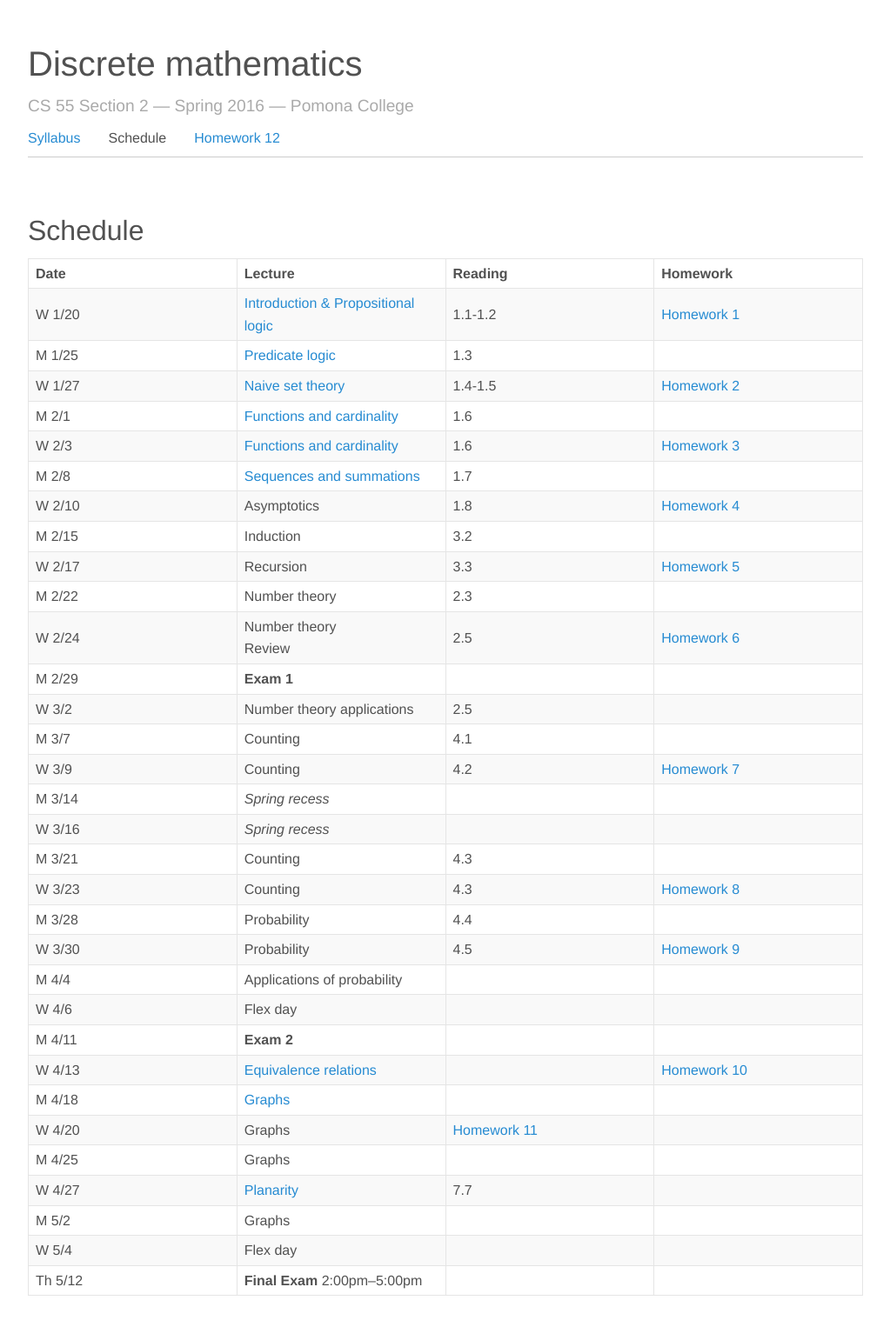
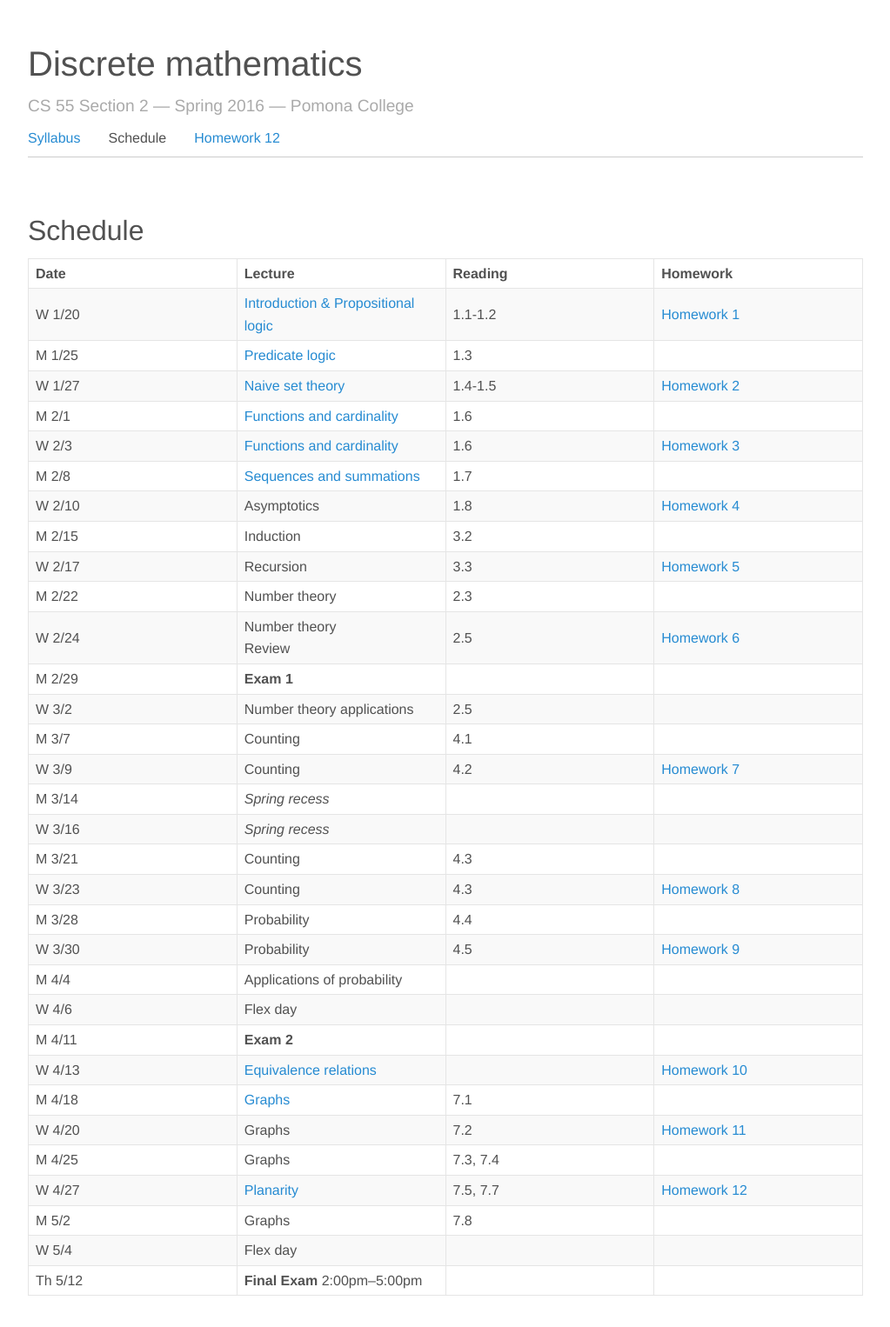
Before and after one commit to jnylam/jnylam.github.io, a Jekyll site: the page built from _courses/55/index.md, in a window 1280 px wide. Shown: the whole page at 87% size, without its empty margins (128-1151 px from the left). Built offline with Jekyll 4.4.1, drawn with Linux system fonts in a browser that asks for light colours.

Commit message:
55 schedule

```diff
--- a/_courses/55/index.md
+++ b/_courses/55/index.md
@@ -32,10 +32,10 @@ M 4/4  | Applications of probability | <!-- Week 10 -->
 W 4/6  | Flex day |
 M 4/11 | __Exam 2__ | <!-- Week 11 -->
 W 4/13 | [Equivalence relations](equivalence.html) | | [Homework 10](homework10.html)
-M 4/18 | [Graphs](graphs.pdf) | <!-- Week 12 -->
-W 4/20 | Graphs | [Homework 11](homework11.html)
-M 4/25 | Graphs | <!-- Week 13 -->
-W 4/27 | [Planarity](Graphs_4.pdf) | 7.7
-M 5/2  | Graphs | <!-- Week 14 -->
+M 4/18 | [Graphs](graphs.pdf) | 7.1 | <!-- Week 12 -->
+W 4/20 | Graphs | 7.2 | [Homework 11](homework11.html)
+M 4/25 | Graphs | 7.3, 7.4 <!-- Week 13 -->
+W 4/27 | [Planarity](Graphs_4.pdf) | 7.5, 7.7 | [Homework 12](homework12.html)
+M 5/2  | Graphs | 7.8 <!-- Week 14 -->
 W 5/4  | Flex day |
 Th 5/12 | __Final Exam__ 2:00pm--5:00pm |
```
